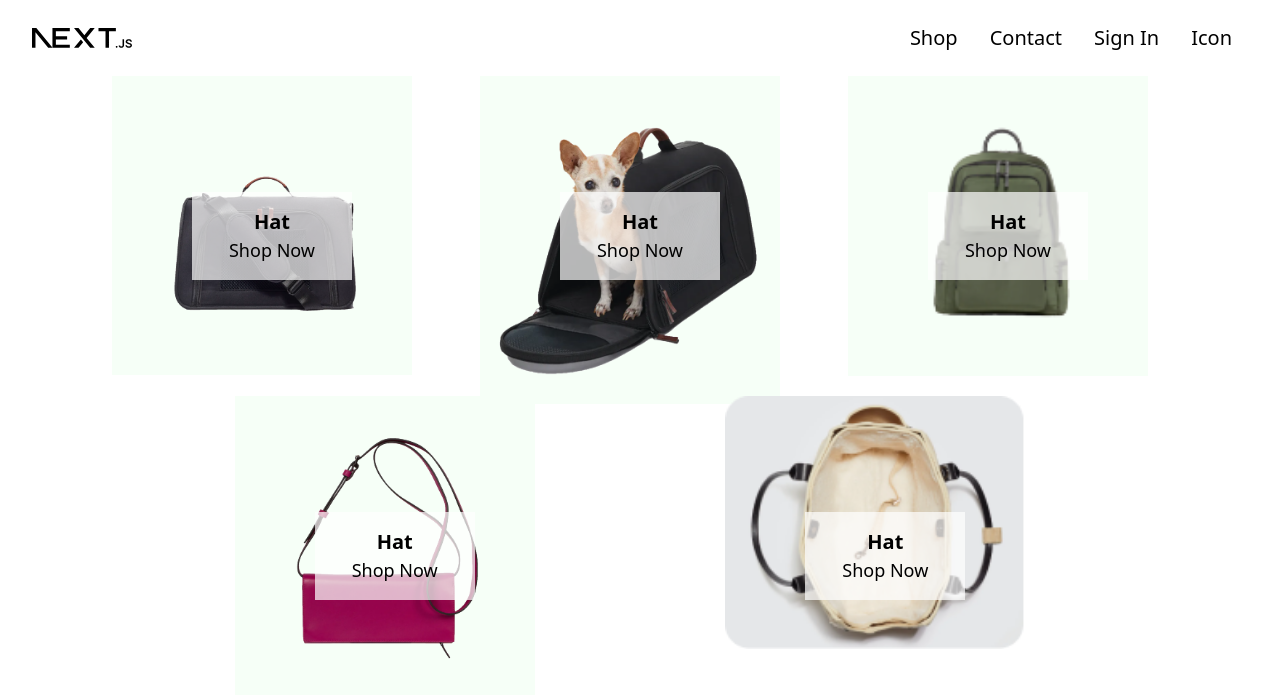
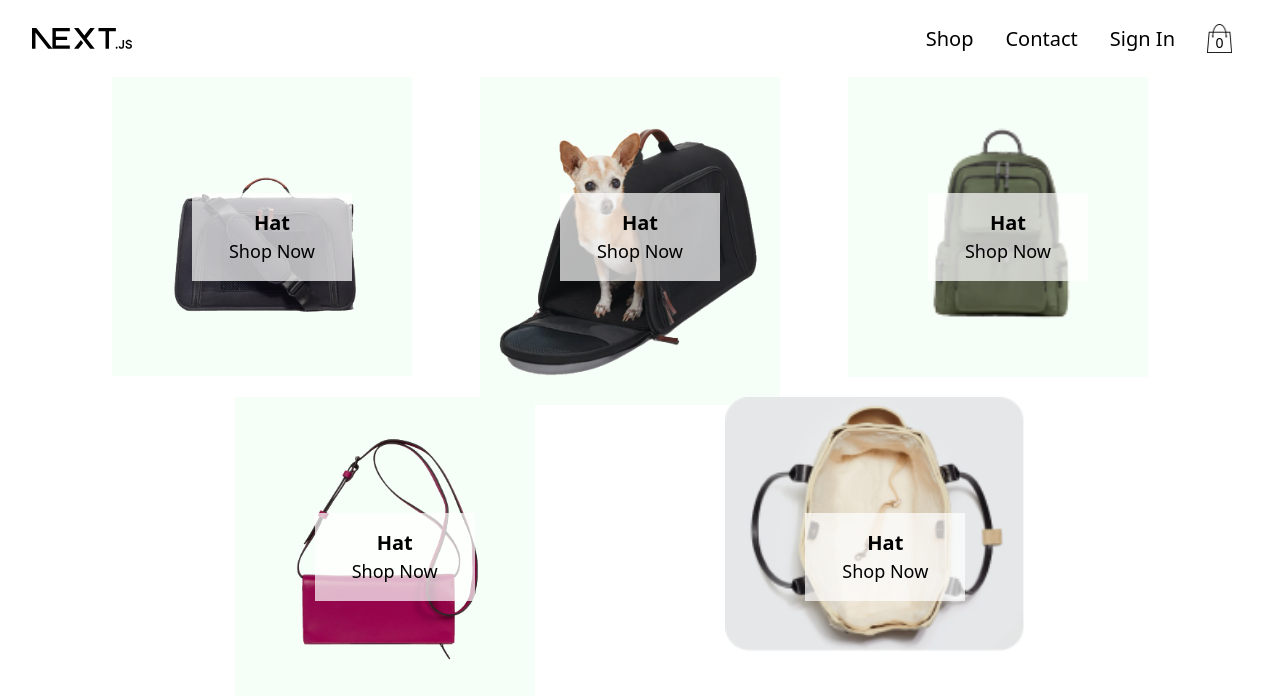
Before and after one commit to jafar-fahimi/next-clothes-store, a Next.js app: page / in a window 1280 px wide. Shown: the top 698 px of the page. Built offline with nearby package versions, Linux system fonts and the light colour scheme.

Commit message:
Navbar Cart Icon corrected; span inside

```diff
--- a/components/layout/Navbar.tsx
+++ b/components/layout/Navbar.tsx
@@ -1,14 +1,14 @@
 import React, { useState } from "react";
 import Image from "next/image";
 import nextLogo from "public/next.svg";
-import { menu, close } from "public/assets/";
+import { menu, close, bagIcon1, bagIcon2 } from "public/assets/";
 
 export default function Navbar() {
   const [toggle, setToggle] = useState(false);
 
   return (
     <nav className="w-full flex py-6 justify-between items-center navbar ">
-      <Image src={nextLogo} alt="hoobank" width={100} height={50}/>
+      <Image src={nextLogo} alt="hoobank" width={100} height={50} />
       <ul className="list-none sm:flex hidden justify-end items-center flex-1 border-box text-lg lg:text-xl">
         <li className="cursor-pointer mx-4 font-normal hover:font-semibold focus:font-semibold">
           <a href="#">Shop</a>
@@ -20,7 +20,14 @@ export default function Navbar() {
           <a href="#">Sign In</a>
         </li>
         <li className="cursor-pointer mx-4 font-normal hover:font-semibold focus:font-semibold">
-          <a href="#">Icon</a>
+          <a href="#">
+            <div className="relative">
+              <Image src={bagIcon2} alt="shopping Cart" className="-z-10" width={25} />
+              <span className="absolute top-1/2 left-1/2 -translate-x-1/2 -translate-y-1/2 pt-2 text-sm">
+                0
+              </span>
+            </div>
+          </a>
         </li>
       </ul>
 
@@ -48,7 +55,14 @@ export default function Navbar() {
               <a href="#">Sign In</a>
             </li>
             <li className="cursor-pointer mx-4 font-normal hover:font-semibold focus:font-semibold">
-              <a href="#">Icon</a>
+              <a href="#">
+                <div className="relative">
+                  <Image src={bagIcon2} alt="shopping Cart" className="-z-10" width={25} />
+                  <span className="absolute top-1/2 left-1/2 -translate-x-1/2 -translate-y-1/2 pt-2 text-sm">
+                    0
+                  </span>
+                </div>
+              </a>
             </li>
           </ul>
         </div>
```
